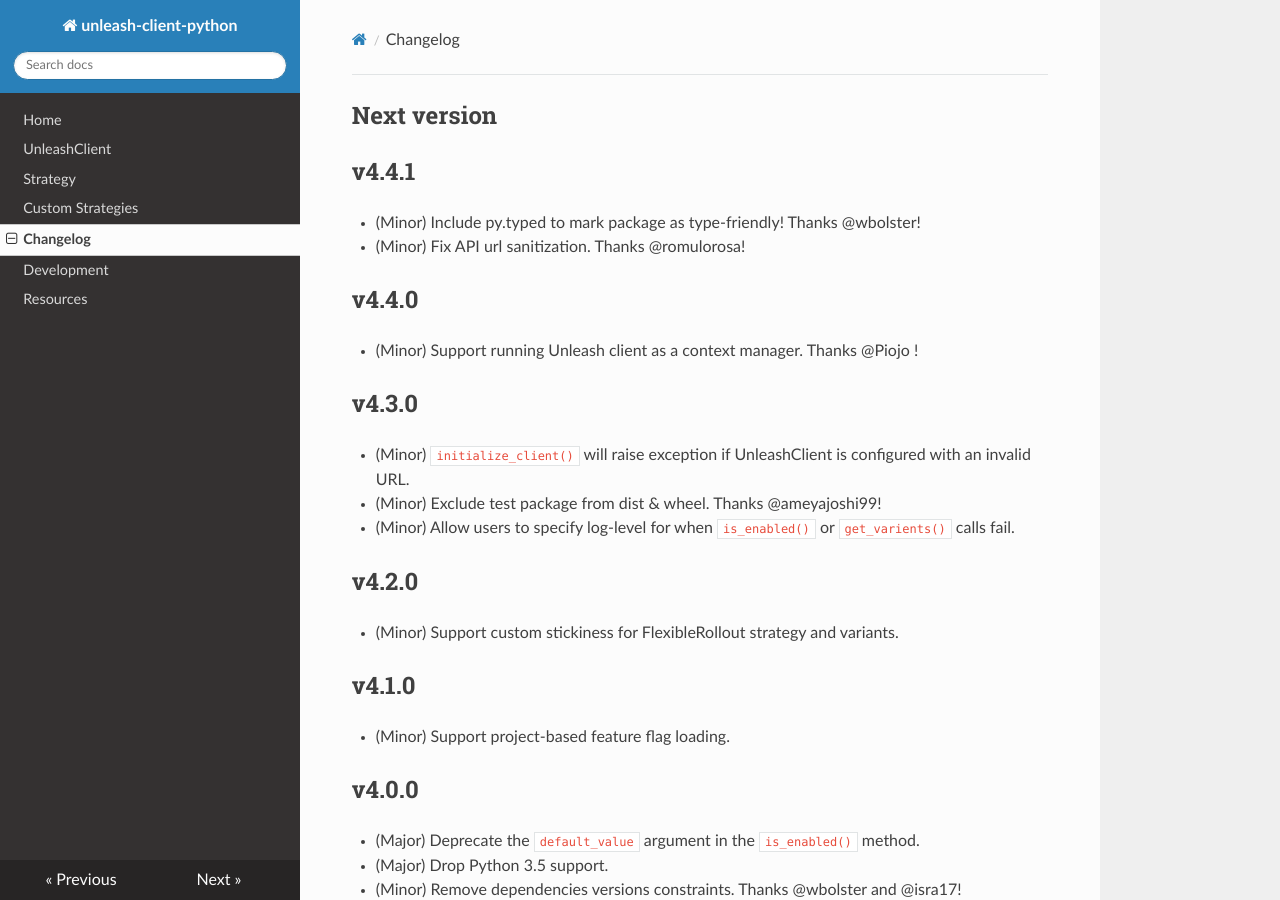
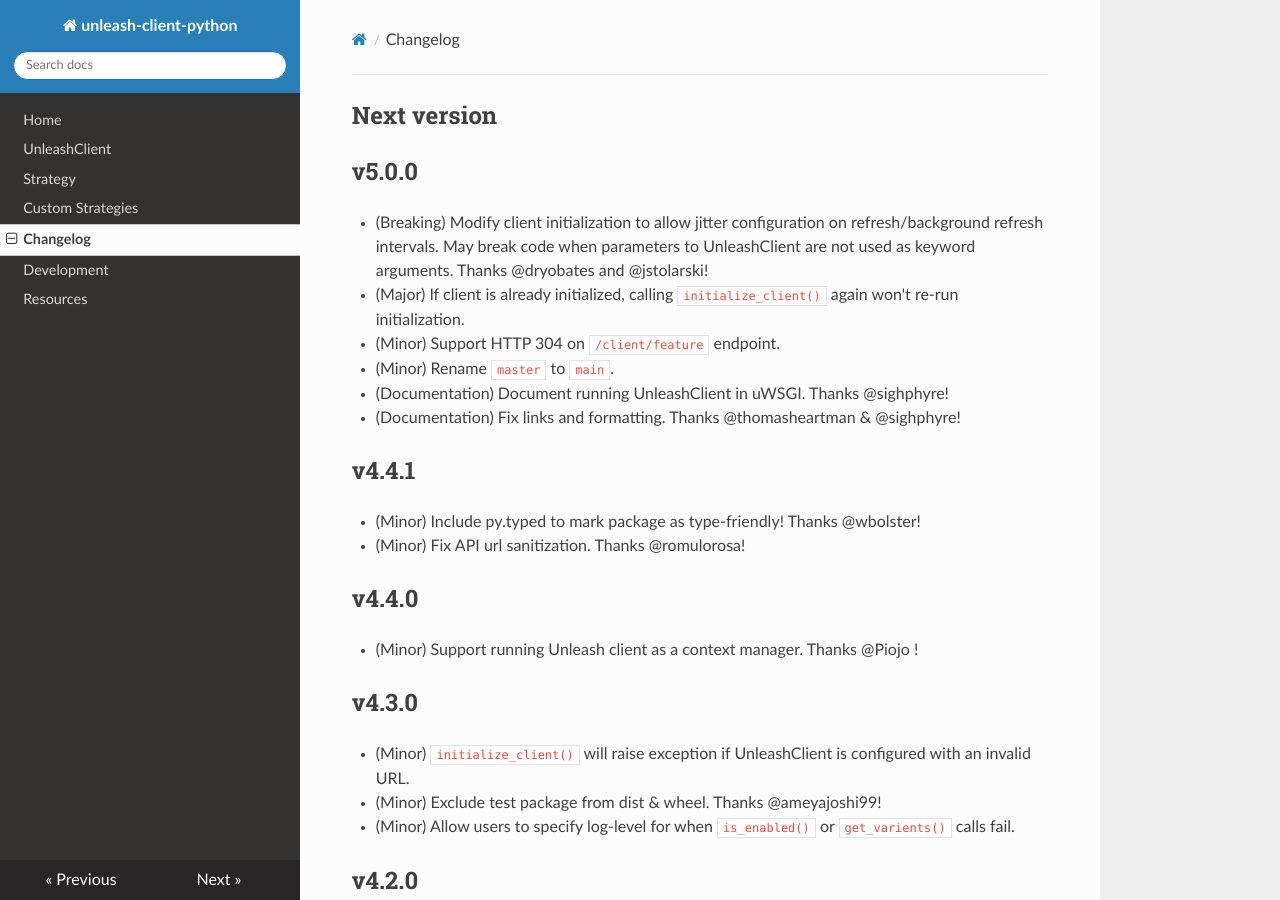
Before and after one commit to Unleash/unleash-client-python, an MkDocs documentation site: the page built from docs/changelog.md, in a window 1280 px wide and 900 px high. Built offline with MkDocs 1.6.1, drawn with Linux system fonts in a browser that asks for light colours; nearby versions of some CDN libraries.

Commit message:
Update changelog.

```diff
--- a/docs/changelog.md
+++ b/docs/changelog.md
@@ -1,4 +1,12 @@
 ## Next version
+
+## v5.0.0
+* (Breaking) Modify client initialization to allow jitter configuration on refresh/background refresh intervals.  May break code when parameters to UnleashClient are not used as keyword arguments.  Thanks @dryobates and @jstolarski!
+* (Major) If client is already initialized, calling `initialize_client()` again won't re-run initialization.
+* (Minor) Support HTTP 304 on `/client/feature` endpoint.
+* (Minor) Rename `master` to `main`.
+* (Documentation) Document running UnleashClient in uWSGI.  Thanks @sighphyre!
+* (Documentation) Fix links and formatting.  Thanks @thomasheartman & @sighphyre!
 
 ## v4.4.1
 * (Minor) Include py.typed to mark package as type-friendly!  Thanks @wbolster!
```
